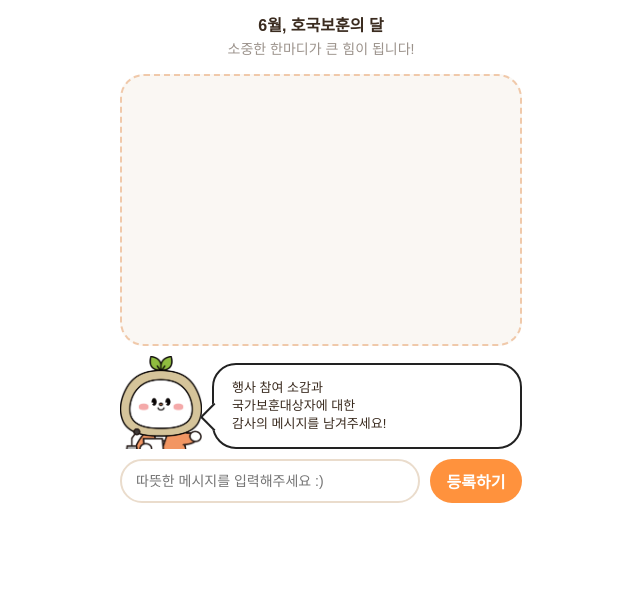
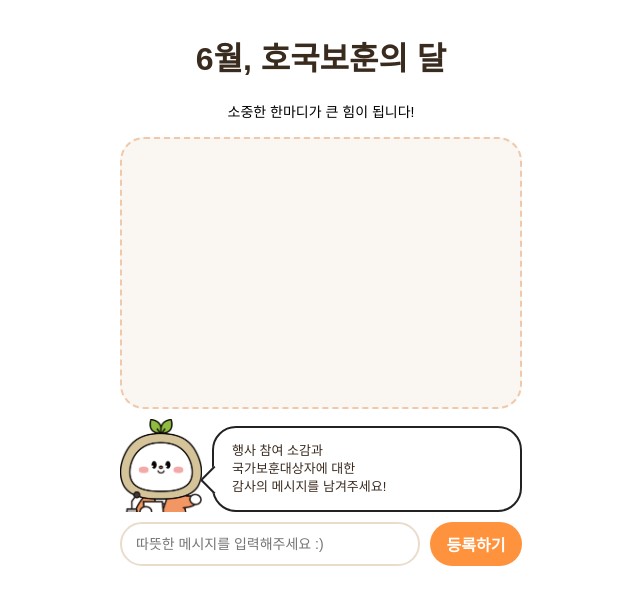
Before and after one commit to cbcbmm/sogam, a plain HTML site: page index.html in a window 1280 px wide. Shown: the whole page, without its empty margins (319-959 px from the left). Drawn offline with Linux system fonts and the light colour scheme.

Commit message:
Update index.html

```diff
--- a/index.html
+++ b/index.html
@@ -3,8 +3,6 @@
 <head>
 <meta charset="UTF-8">
 <meta name="viewport" content="width=device-width, initial-scale=1.0">
-
-<title>6월, 호국보훈의 달</title>
 
 <style>
 
@@ -32,15 +30,9 @@ body{
     text-align:center;
 }
 
-.title h1{
-    margin:0;
-    font-size:16px;
-    font-weight:800;
-}
-
 .title p{
     margin-top:2px;
-    color:#9c938c;
+    color:#000000;
     font-size:14px;
 }
 
```
